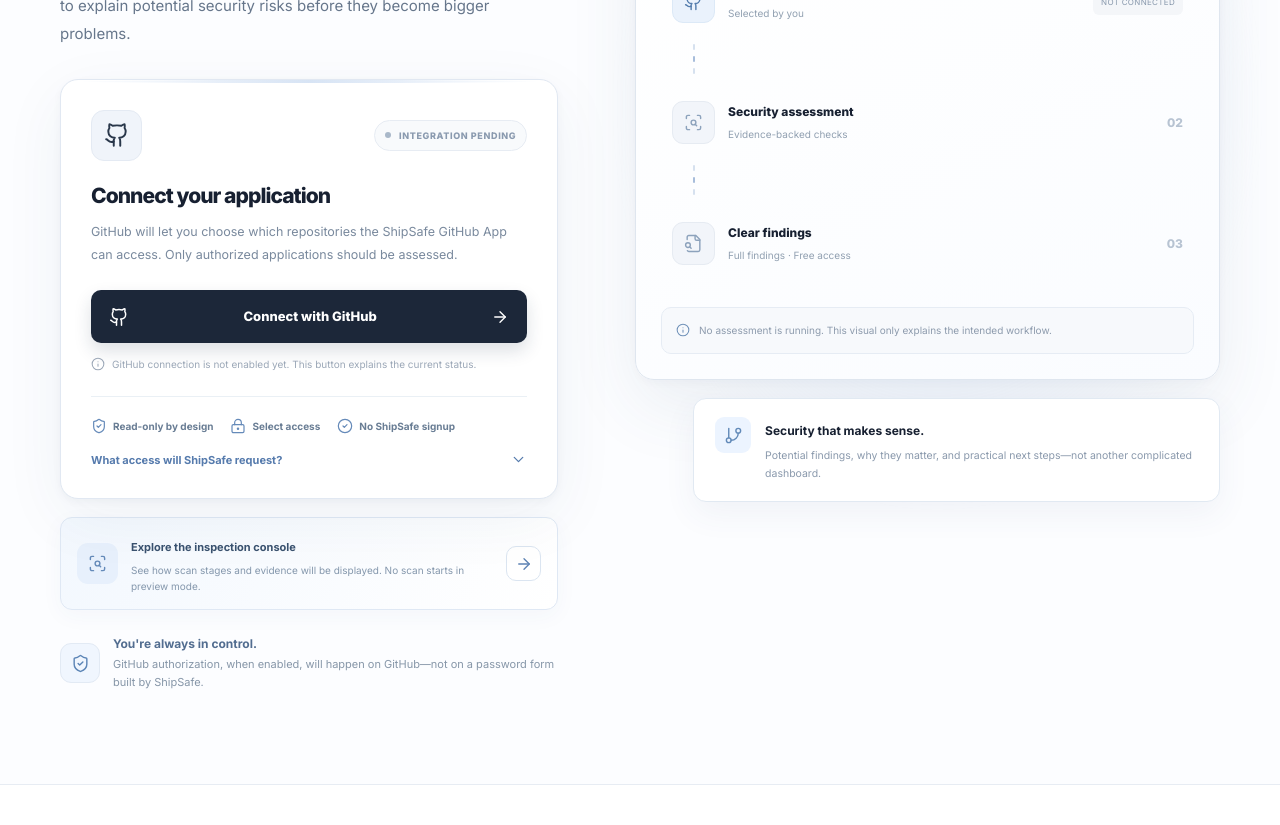
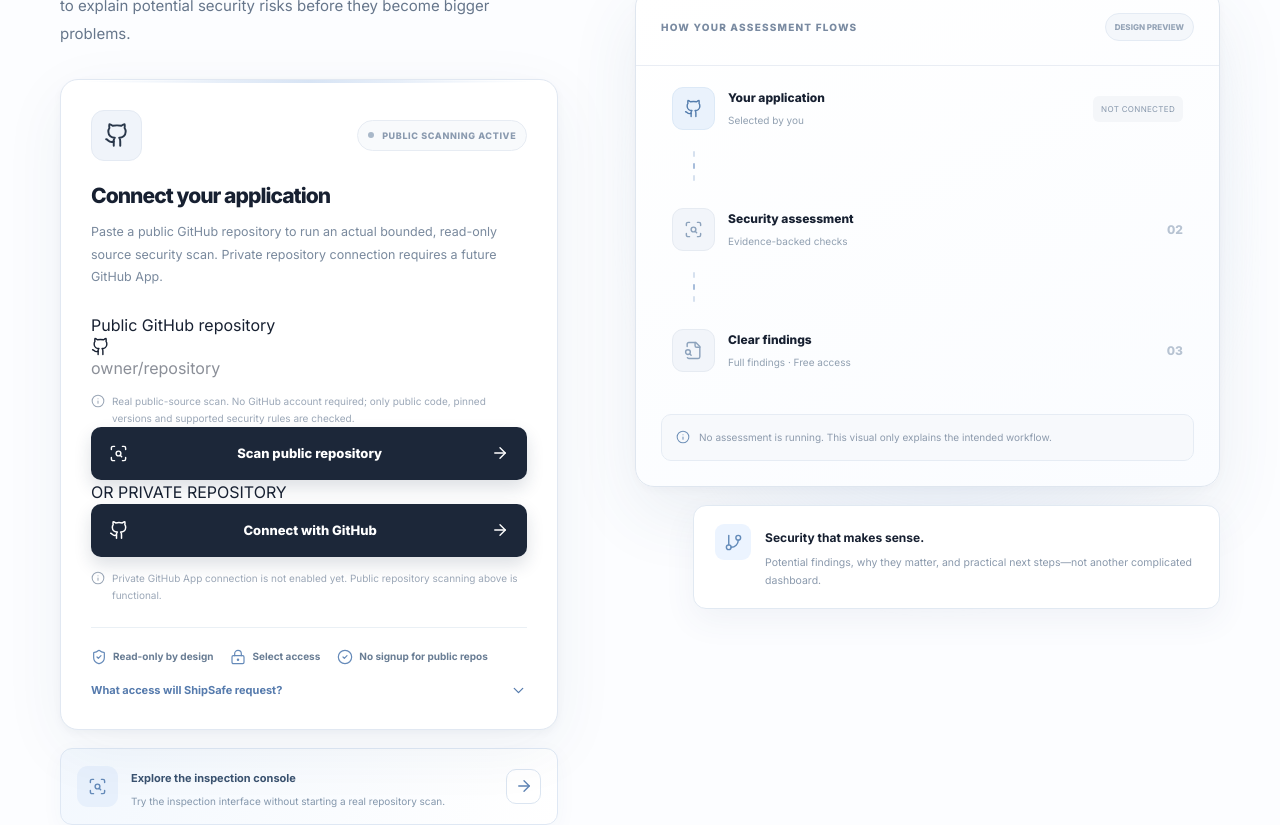
Before and after one commit to helloskyorigin/Safe-sure, a Next.js app: page /assess in a window 1280 px wide. Shown: the part 520-1345 px from the top of the page. Built offline with nearby package versions, Linux system fonts and the light colour scheme.

Commit message:
feat: enable real public repo scan entry while keeping private GitHub access pending

```diff
--- a/components/AssessmentStart.tsx
+++ b/components/AssessmentStart.tsx
@@ -1,6 +1,7 @@
 "use client";
 
 import Link from "next/link";
+import { useRouter } from "next/navigation";
 import { useEffect, useRef, useState } from "react";
 import { AnimatePresence, motion, useReducedMotion } from "motion/react";
 import {
@@ -25,6 +26,9 @@ const checks = [
 
 export default function AssessmentStart() {
   const reducedMotion = useReducedMotion();
+  const router = useRouter();
+  const [publicRepo, setPublicRepo] = useState("");
+  const [publicError, setPublicError] = useState("");
   const [detailsOpen, setDetailsOpen] = useState(false);
   const [demoOpen, setDemoOpen] = useState(false);
   const [dialogOpen, setDialogOpen] = useState(false);
@@ -78,21 +82,38 @@ export default function AssessmentStart() {
               <motion.section aria-labelledby="assess-card-title" className="assess-connect-card" {...entrance(.14)}>
                 <div className="assess-card-top">
                   <div className="assess-github-icon"><Github size={26} strokeWidth={1.8}/></div>
-                  <span className="assess-pill"><span /> INTEGRATION PENDING</span>
+                  <span className="assess-pill"><span /> PUBLIC SCANNING ACTIVE</span>
                 </div>
                 <h2 id="assess-card-title">Connect your application</h2>
-                <p className="assess-card-description">GitHub will let you choose which repositories the ShipSafe GitHub App can access. Only authorized applications should be assessed.</p>
+                <p className="assess-card-description">Paste a public GitHub repository to run an actual bounded, read-only source security scan. Private repository connection requires a future GitHub App.</p>
+                <form className="assess-live-form" onSubmit={event => {
+                  event.preventDefault();
+                  const raw = publicRepo.trim().replace(/\/+$/, "").replace(/\.git$/i, "");
+                  const m = /^(?:https:\/\/github\.com\/)?([A-Za-z0-9-]{1,39})\/([A-Za-z0-9_.-]{1,100})$/i.exec(raw);
+                  if (!m) { setPublicError("Enter a public GitHub repo: owner/repo or https://github.com/owner/repo"); return; }
+                  setPublicError("");
+                  router.push("/assess/scanning?repo=" + encodeURIComponent(m[1] + "/" + m[2]));
+                }}>
+                  <label htmlFor="assess-public-repo">Public GitHub repository</label>
+                  <div className="assess-repo-input"><Github size={19}/><input id="assess-public-repo" type="text" required autoComplete="off" spellCheck={false}
+                    value={publicRepo} onChange={event => { setPublicRepo(event.target.value); setPublicError(""); }}
+                    placeholder="owner/repository" aria-invalid={!!publicError} aria-describedby="public-repo-note"/></div>
+                  <p id="public-repo-note" className="assess-availability"><Info size={14}/> Real public-source scan. No GitHub account required; only public code, pinned versions and supported security rules are checked.</p>
+                  {publicError && <p role="alert" className="assess-public-error">{publicError}</p>}
+                  <button className="assess-primary" type="submit"><ScanSearch size={19}/><span>Scan public repository</span><ArrowRight size={18}/></button>
+                </form>
+                <div className="assess-or-separator"><span/> OR PRIVATE REPOSITORY <span/></div>
                 <button className="assess-primary" type="button" onClick={() => setDialogOpen(true)}>
                   <Github size={20} aria-hidden="true"/>
                   <span>Connect with GitHub</span>
                   <ArrowRight size={18} aria-hidden="true"/>
                 </button>
-                <p className="assess-availability"><Info size={14}/> GitHub connection is not enabled yet. This button explains the current status.</p>
+                <p className="assess-availability"><Info size={14}/> Private GitHub App connection is not enabled yet. Public repository scanning above is functional.</p>
                 <div className="assess-card-divider"/>
                 <div className="assess-assurances" aria-label="Connection principles">
                   <span><ShieldCheck size={16}/> Read-only by design</span>
                   <span><LockKeyhole size={16}/> Select access</span>
-                  <span><CheckCircle2 size={16}/> No ShipSafe signup</span>
+                  <span><CheckCircle2 size={16}/> No signup for public repos</span>
                 </div>
                 <button type="button" className="assess-permissions-trigger" aria-expanded={detailsOpen} aria-controls="assess-permissions"
                   onClick={() => setDetailsOpen(value => !value)}>
@@ -120,13 +141,13 @@ export default function AssessmentStart() {
 
               <div className="assess-scan-preview">
                 <span className="assess-scan-preview-icon"><ScanSearch size={19}/></span>
-                <div><strong>Explore the inspection console</strong><p>See how scan stages and evidence will be displayed. No scan starts in preview mode.</p></div>
+                <div><strong>Explore the inspection console</strong><p>Try the inspection interface without starting a real repository scan.</p></div>
                 <Link href="/assess/scanning" aria-label="Preview scanning workspace"><ArrowRight size={18}/></Link>
               </div>
 
               <motion.div className="assess-microtrust" {...entrance(.24)}>
                 <div className="assess-microtrust-icon"><ShieldCheck size={19}/></div>
-                <p><strong>You're always in control.</strong><br/>GitHub authorization, when enabled, will happen on GitHub—not on a password form built by ShipSafe.</p>
+                <p><strong>You're always in control.</strong><br/>Public scanning reads only publicly available code. Private repository access, when enabled, will require explicit GitHub authorization.</p>
               </motion.div>
             </div>
 
@@ -221,7 +242,7 @@ export default function AssessmentStart() {
           <span className="assess-modal-symbol"><Github size={24}/></span>
           <p className="assess-small-label">CONNECTION STATUS</p>
           <h2 id="assess-modal-title">GitHub connection is coming soon.</h2>
-          <p id="assess-modal-description">The assessment interface is ready to explore, but the ShipSafe GitHub App and scanning backend have not been connected yet. No GitHub authorization was initiated and no application data was accessed.</p>
+          <p id="assess-modal-description">Public GitHub source scanning is available above. Private repository access still requires a GitHub App integration and is not yet available. This button does not request your GitHub credentials.</p>
           <div className="assess-modal-list">
             <span><CheckCircle2 size={16}/> Selected repositories, not blanket access</span>
             <span><CheckCircle2 size={16}/> Read-only application analysis</span>
```
